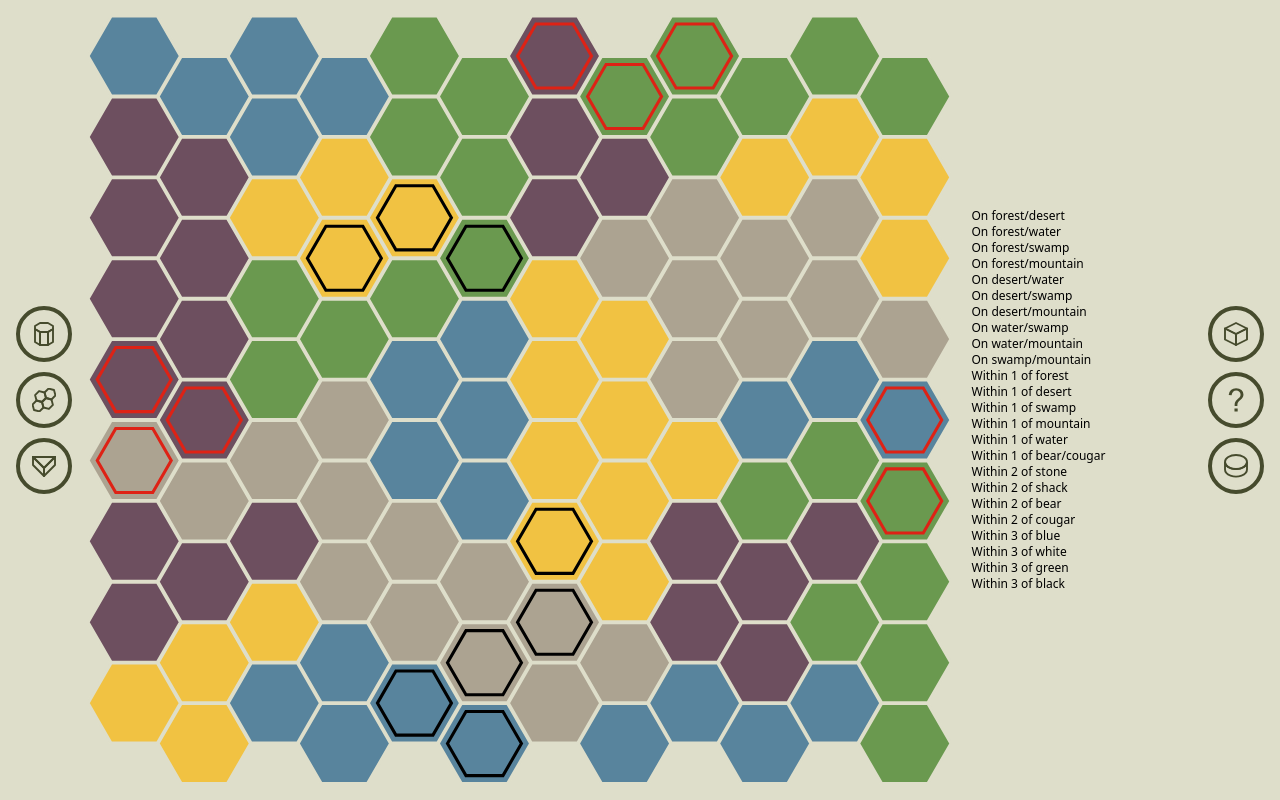
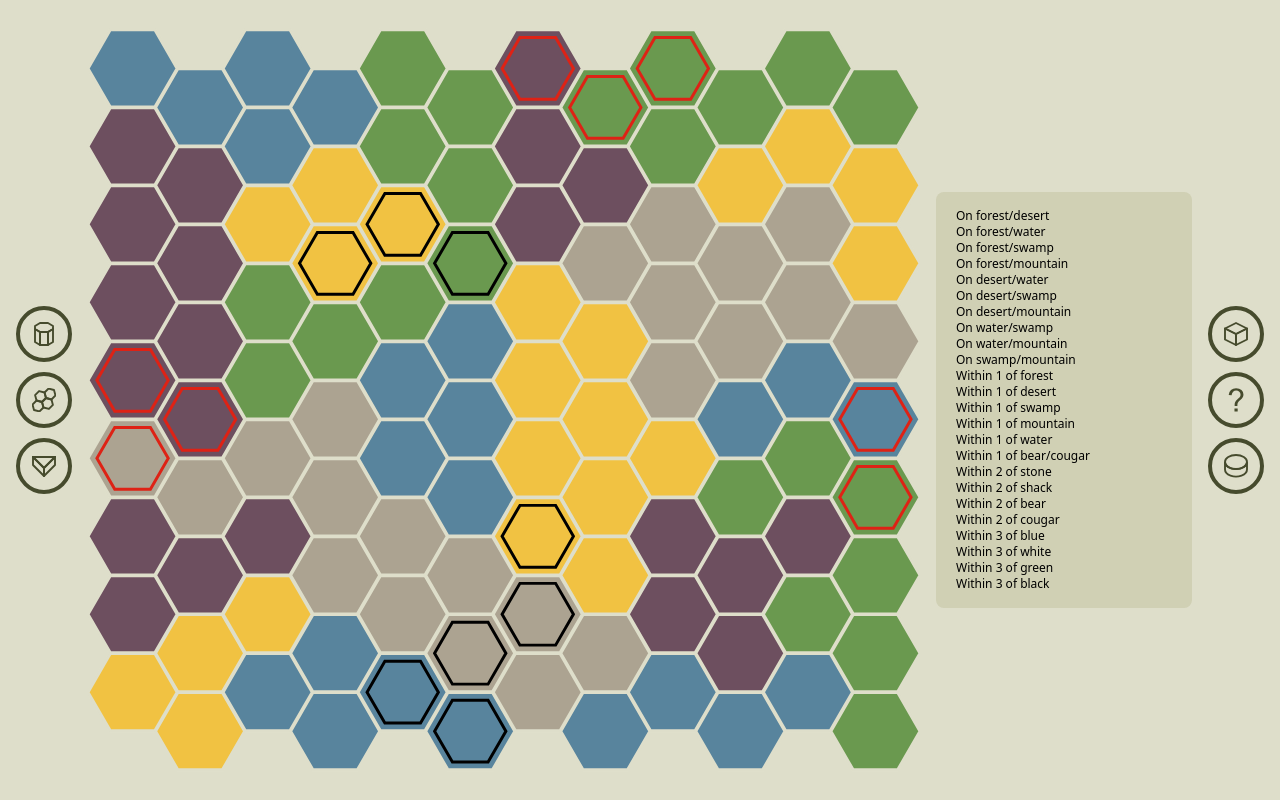
Before and after one commit to sixthshift/decryptid, a React app: page / in a window 1280 px wide. Built offline with nearby package versions, Linux system fonts and the light colour scheme; the HTML template or start-up script is replaced by a standard one.

Commit message:
feat(decrypter): add panel look and feel
- Wrap the decrypter in a padded, rounded tertiary-coloured panel.
- Split the former tertiary colour into a lighter tertiary and a new
  accent colour in the Tailwind config.
- Use the accent colour for the decryption candidate hex stroke.

```diff
--- a/src/components/decrypter/index.jsx
+++ b/src/components/decrypter/index.jsx
@@ -12,7 +12,7 @@ function Decrypter() {
   }, [board]);
 
   return (
-    <div className="flex flex-wrap landscape:grow justify-center landscape:w-min">
+    <div className="flex flex-wrap landscape:grow justify-center p-4 landscape:w-min bg-tertiary rounded-lg">
       {ruleset
         .filter((rule) => (rule.inverted ? inversion : true))
         .map((rule) => (
--- a/src/components/game/hex/withDecryption.jsx
+++ b/src/components/game/hex/withDecryption.jsx
@@ -8,7 +8,7 @@ function Candidate() {
   const [{ ui: { radius } }] = useGameContext();
   return (
     <polygon
-      className={classNames(['fill-transparent', 'stroke-tertiary', 'stroke-2'])}
+      className={classNames(['fill-transparent', 'stroke-accent', 'stroke-2'])}
       points={toPoints(6, radius * 0.95).map(({ x, y }) => (`${x}, ${y}`)).join(' ')}
     />
   );
--- a/tailwind.config.js
+++ b/tailwind.config.js
@@ -7,7 +7,8 @@ const product = (prefixes, suffixes) => prefixes
 const colors = {
   primary: '#464b2d',
   secondary: '#dedeca',
-  tertiary: '#c4844c',
+  tertiary: '#d0d0b4',
+  accent: '#c4844c',
 };
 
 const players = {
```
